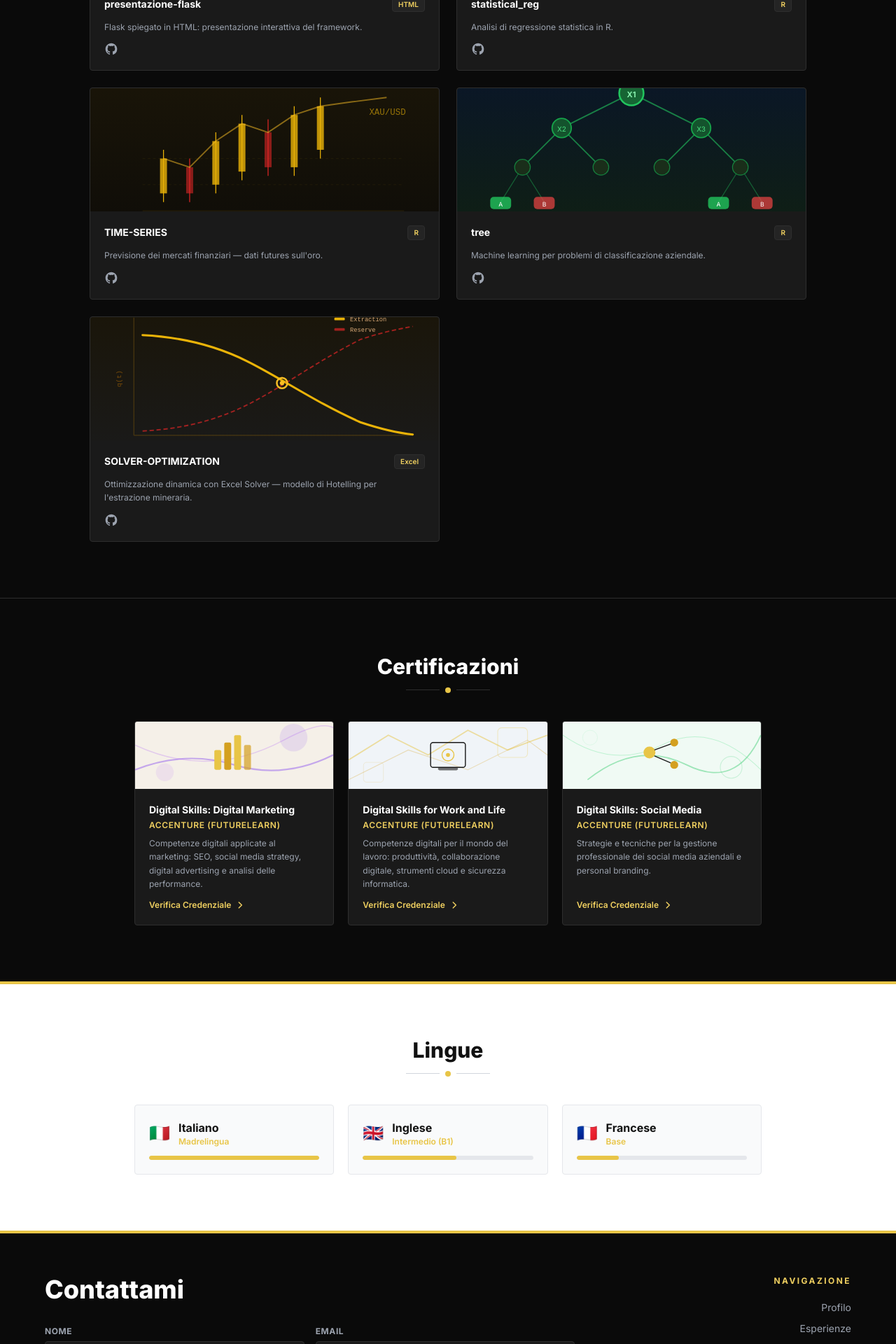
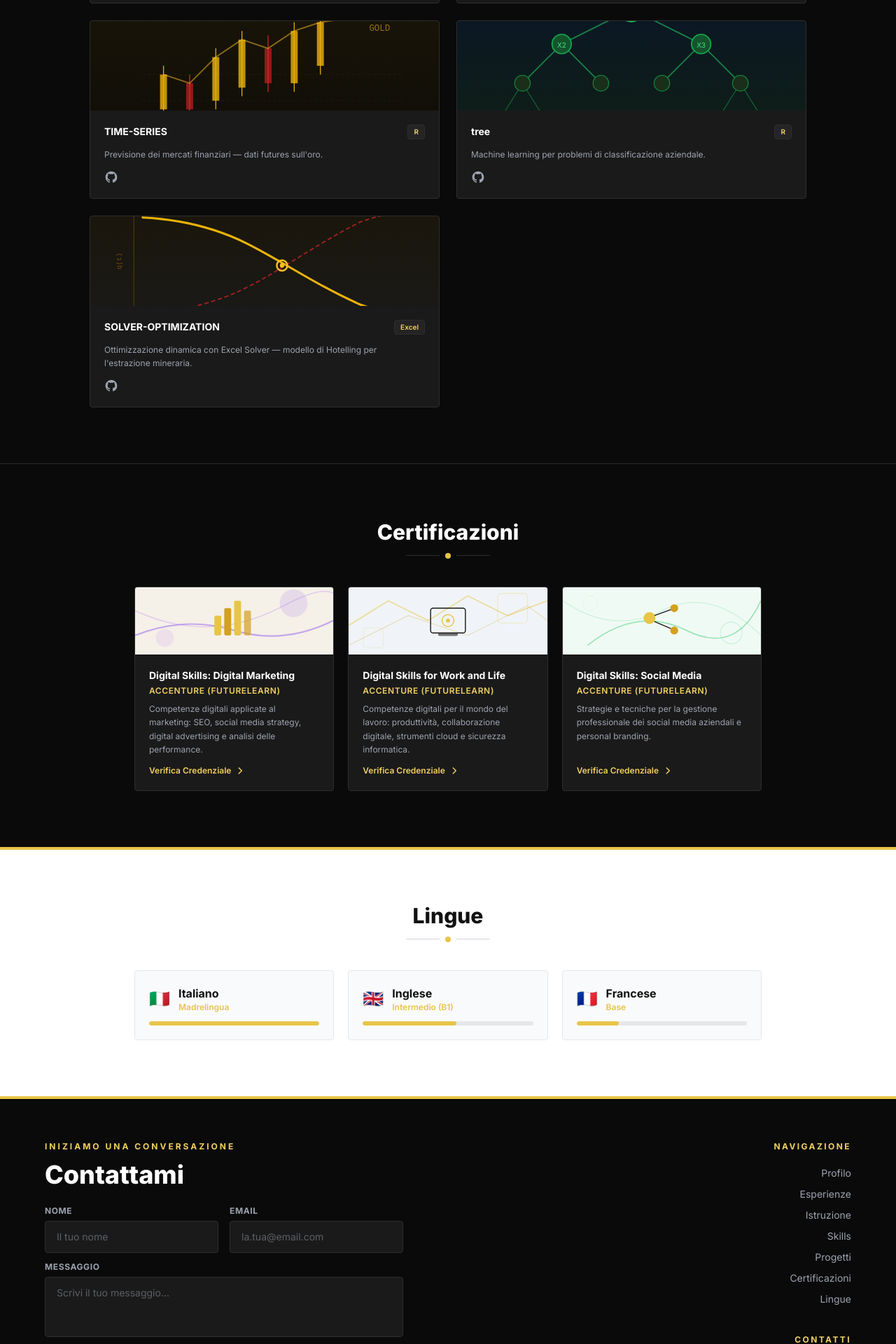
Before and after one commit to fortunatoantonio/portfolio, a React (Vite) app: page / in a window 1280 px wide. Shown: the part 3800-5720 px from the top of the page at 70% size. Built offline with nearby package versions, Linux system fonts and the light colour scheme; no server answers.

Commit message:
Contact: restore eyebrow, compact form; Projects: smaller images h-32, gold label fix; Form max-w-lg

```diff
--- a/src/components/Footer.jsx
+++ b/src/components/Footer.jsx
@@ -75,11 +75,14 @@
 
           {/* ── Left: Contact form ── */}
           <div className="md:col-span-2 text-left">
-            <h2 className="text-3xl sm:text-4xl font-black text-white mb-8">
+            <p className="text-gold-400 text-xs font-bold uppercase tracking-[0.25em] mb-3">
+              {t('contact.eyebrow')}
+            </p>
+            <h2 className="text-3xl sm:text-4xl font-black text-white mb-6">
               {t('contact.title')}
             </h2>
 
-            <form ref={formRef} onSubmit={handleSubmit} noValidate className="space-y-4">
+            <form ref={formRef} onSubmit={handleSubmit} noValidate className="space-y-3 max-w-lg">
               <div className="grid grid-cols-1 sm:grid-cols-2 gap-4">
                 <div>
                   <label htmlFor="f_name" className="block text-xs font-bold text-muted-400 mb-1.5 uppercase tracking-wider">
@@ -105,7 +108,7 @@
                 <label htmlFor="f_message" className="block text-xs font-bold text-muted-400 mb-1.5 uppercase tracking-wider">
                   {t('contact.message_label')}
                 </label>
-                <textarea id="f_message" name="message" rows={4}
+                <textarea id="f_message" name="message" rows={3}
                   placeholder={t('contact.message_placeholder')}
                   className={`resize-none ${errors.message ? inputError : inputNormal}`}
                   aria-invalid={!!errors.message} />
--- a/src/components/Projects.jsx
+++ b/src/components/Projects.jsx
@@ -6,7 +6,7 @@
 
 function GraphicSyrias() {
   return (
-    <svg viewBox="0 0 400 180" className="w-full h-44 rounded-t-sm" preserveAspectRatio="xMidYMid slice">
+    <svg viewBox="0 0 400 180" className="w-full h-32 rounded-t-sm" preserveAspectRatio="xMidYMid slice">
       <defs>
         <linearGradient id="syrias-bg" x1="0" y1="0" x2="1" y2="1">
           <stop offset="0%" stopColor="#1e293b" />
@@ -38,7 +38,7 @@
 
 function GraphicTimeSeries() {
   return (
-    <svg viewBox="0 0 400 180" className="w-full h-44 rounded-t-sm" preserveAspectRatio="xMidYMid slice">
+    <svg viewBox="0 0 400 180" className="w-full h-32 rounded-t-sm" preserveAspectRatio="xMidYMid slice">
       <defs>
         <linearGradient id="ftse-bg" x1="0" y1="0" x2="0" y2="1">
           <stop offset="0%" stopColor="#0c1222" />
@@ -70,7 +70,7 @@
 
 function GraphicFlask() {
   return (
-    <svg viewBox="0 0 400 180" className="w-full h-44 rounded-t-sm" preserveAspectRatio="xMidYMid slice">
+    <svg viewBox="0 0 400 180" className="w-full h-32 rounded-t-sm" preserveAspectRatio="xMidYMid slice">
       <defs>
         <linearGradient id="flask-bg" x1="0" y1="0" x2="1" y2="1">
           <stop offset="0%" stopColor="#1a1a2e" />
@@ -99,7 +99,7 @@
 
 function GraphicRegression() {
   return (
-    <svg viewBox="0 0 400 180" className="w-full h-44 rounded-t-sm" preserveAspectRatio="xMidYMid slice">
+    <svg viewBox="0 0 400 180" className="w-full h-32 rounded-t-sm" preserveAspectRatio="xMidYMid slice">
       <defs>
         <linearGradient id="reg-bg" x1="0" y1="0" x2="0" y2="1">
           <stop offset="0%" stopColor="#0a1628" />
@@ -135,7 +135,7 @@
 
 function GraphicGold() {
   return (
-    <svg viewBox="0 0 400 180" className="w-full h-44 rounded-t-sm" preserveAspectRatio="xMidYMid slice">
+    <svg viewBox="0 0 400 180" className="w-full h-32 rounded-t-sm" preserveAspectRatio="xMidYMid slice">
       <defs>
         <linearGradient id="gold-bg" x1="0" y1="0" x2="0" y2="1">
           <stop offset="0%" stopColor="#1a1508" />
@@ -169,14 +169,14 @@
       {/* Gold price trend line */}
       <polyline points="84,100 114,110 144,80 174,60 204,70 234,50 264,40 300,35 340,30" fill="none" stroke="#fbbf24" strokeWidth="1.5" opacity="0.5" />
       {/* Label */}
-      <text x="320" y="50" fontFamily="monospace" fontSize="10" fill="#eab308" opacity="0.6">XAU/USD</text>
+      <text x="320" y="50" fontFamily="monospace" fontSize="10" fill="#eab308" opacity="0.6">GOLD</text>
     </svg>
   )
 }
 
 function GraphicTree() {
   return (
-    <svg viewBox="0 0 400 180" className="w-full h-44 rounded-t-sm" preserveAspectRatio="xMidYMid slice">
+    <svg viewBox="0 0 400 180" className="w-full h-32 rounded-t-sm" preserveAspectRatio="xMidYMid slice">
       <defs>
         <linearGradient id="tree-bg" x1="0" y1="0" x2="0" y2="1">
           <stop offset="0%" stopColor="#0a1628" />
@@ -224,7 +224,7 @@
 
 function GraphicMining() {
   return (
-    <svg viewBox="0 0 400 180" className="w-full h-44 rounded-t-sm" preserveAspectRatio="xMidYMid slice">
+    <svg viewBox="0 0 400 180" className="w-full h-32 rounded-t-sm" preserveAspectRatio="xMidYMid slice">
       <defs>
         <linearGradient id="mine-bg" x1="0" y1="0" x2="0" y2="1">
           <stop offset="0%" stopColor="#1a1508" />
```
